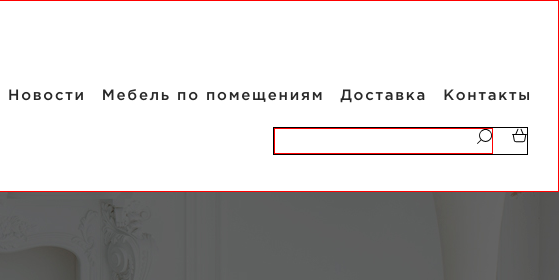
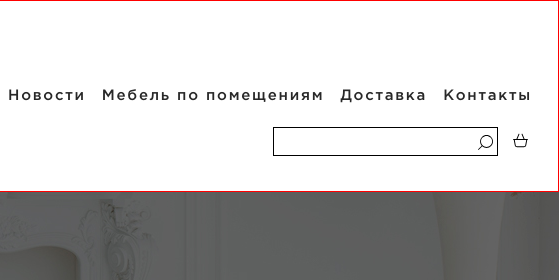
Before and after one commit to atiederire7/DOBRUSHDREV, a plain HTML site: page dobrobush_page01/index.html in a window 1280 px wide. Shown: the top 280 px of the page, 721-1280 px from the left. Drawn offline with nearby package versions, Linux system fonts and the light colour scheme.

Commit message:
update0309

```diff
--- a/dobrobush_page01/#sourse/scss/header.scss
+++ b/dobrobush_page01/#sourse/scss/header.scss
@@ -28,21 +28,20 @@
 		display: flex;
 		justify-content: space-between;
 		width: 255px;
-		height: 28px;
-		border: 1px solid #000;
+		height: 29px;
+		// border: 1px solid #000;
 		position: absolute;
 		top: 40px;
 		right: 20px;
-
-
 	}
-	&__basket {}
+	&__basket {
+		// border: 1px solid #000;
+	}
 	&__search {
-		border: 1px solid red;
-		padding-left: 202px;
+		// border: 0px solid red;
+		// padding-left: 202px;
 	}
 }
-
 .menu {
 	&__item {
 		color: #282828;
@@ -75,16 +74,40 @@
 	}
 }
 .basket {
-	&__link {}
+	&__link {
+		position: relative;
+	}
 	&__img {
+		position: absolute;
+		top: 6px;
+		right: 0px;
 		width: 15px;
 		height: 15px;
 	}
 }
 .search {
-	&__link {}
+	&__form {
+		// cursor: default;
+		// display: none;
+		border: 1px solid #000;
+		width: 225px;
+		height: 29px;
+		padding: 5px;
+	}
+	&__link {
+		position: relative;
+	}
 	&__img {
+
+		position: absolute;
+		top: 2px;
+		right: 5px;
 		width: 15px;
 		height: 15px;
+		&:hover {
+			.search__form {
+					border: 1px solid red;
+			}
+		}
 	}
 }
--- a/dobrobush_page01/index.html
+++ b/dobrobush_page01/index.html
@@ -18,7 +18,8 @@
               </div>
               <nav class="header__menu left-menu"><a class="menu__item" href="#">Новости</a><a class="menu__item" href="#">Мебель по помещениям</a><a class="menu__item" href="#">Доставка</a><a class="menu__item" href="#">Контакты</a><br/>
                 <div class="header__icons">
-                  <div class="header__search"> <a class="search__link" href=""><img class="search__img" src="./img/ico/search.svg" alt="Search"/></a></div>
+                  <div class="header__search"> <a class="search__link" href="">
+                      <input class="search__form" type="search" name=""/><img class="search__img" src="./img/ico/search.svg" alt="Search"/></a></div>
                   <div class="header__basket"> <a class="basket__link" href=""><img class="basket__img" src="./img/ico/basket.svg" alt=""/></a></div>
                 </div>
               </nav>
```
Also changed, not shown: dobrobush_page01/css/style.css, 1 other file.
